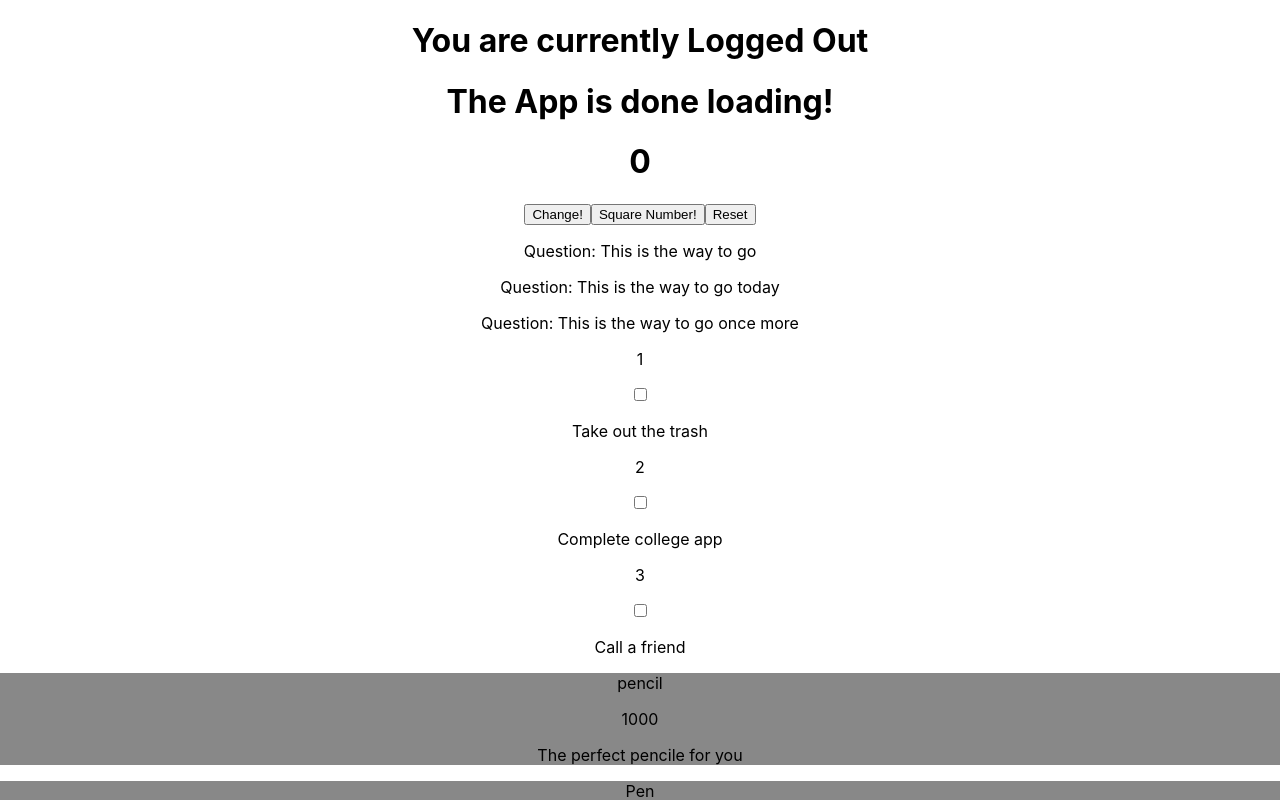
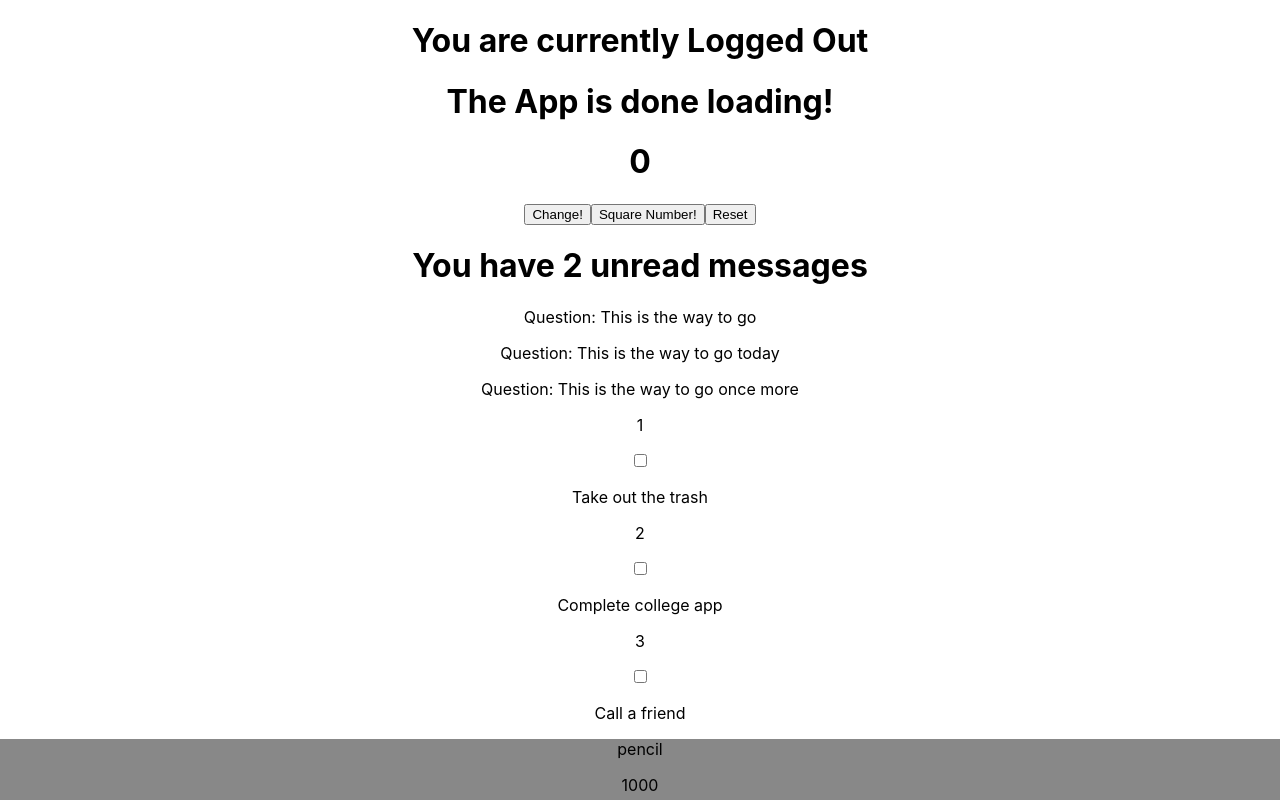
Before and after one commit to elvis-onobo/react-learning, a React (Create React App) app: page / in a window 1280 px wide. Shown: the top 800 px of the page. Built offline with nearby package versions, Linux system fonts and the light colour scheme.

Commit message:
added conditional rendering with the && operator

```diff
--- a/src/App.js
+++ b/src/App.js
@@ -17,7 +17,8 @@ class App extends Component {
 			todos: todosData,
 			jokes: jokesData,
 			products: productsData,
-			isLoading: true
+			isLoading: true,
+			unreadMessages: ['a', 'b']
 		}
 		this.handleChange = this.handleChange.bind(this)
 	}
@@ -59,6 +60,10 @@ class App extends Component {
 				{/* conditional for loading or not should be done in your App component. Functions should only be responsible for rendering one thing and not deciding what is rendered */}
 				{this.state.isLoading ? <h1>Loading</h1> : <Conditional />}
 				<StateEvent />
+				{
+					this.state.unreadMessages.length > 0 &&
+					<h1>You have {this.state.unreadMessages.length} unread messages</h1>
+				}
 				{jokeComponents}
 				{todosComponents}
 				{productComponents}
```
